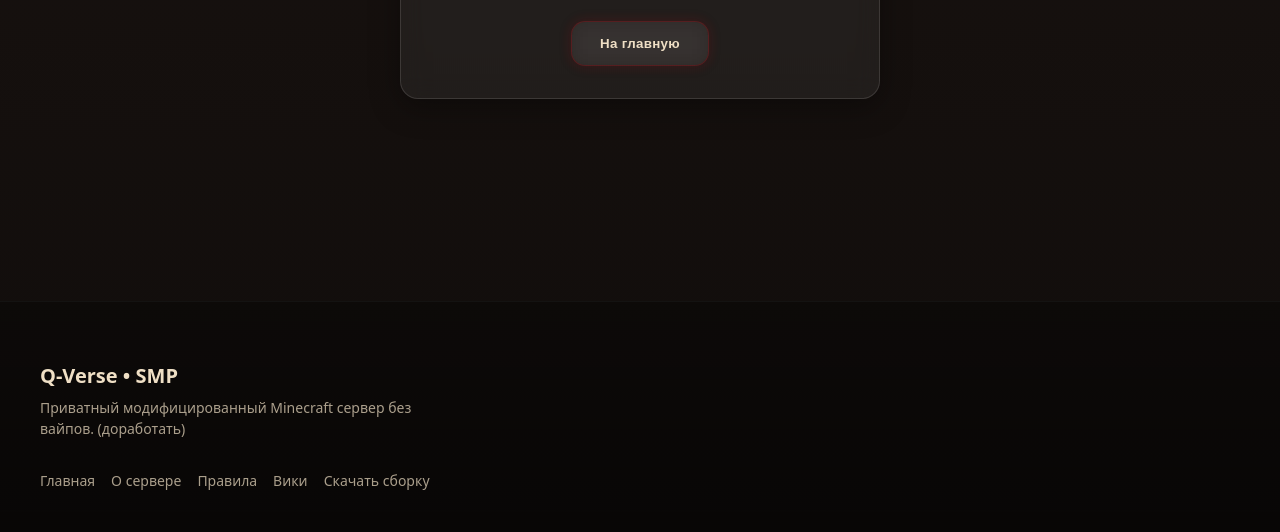
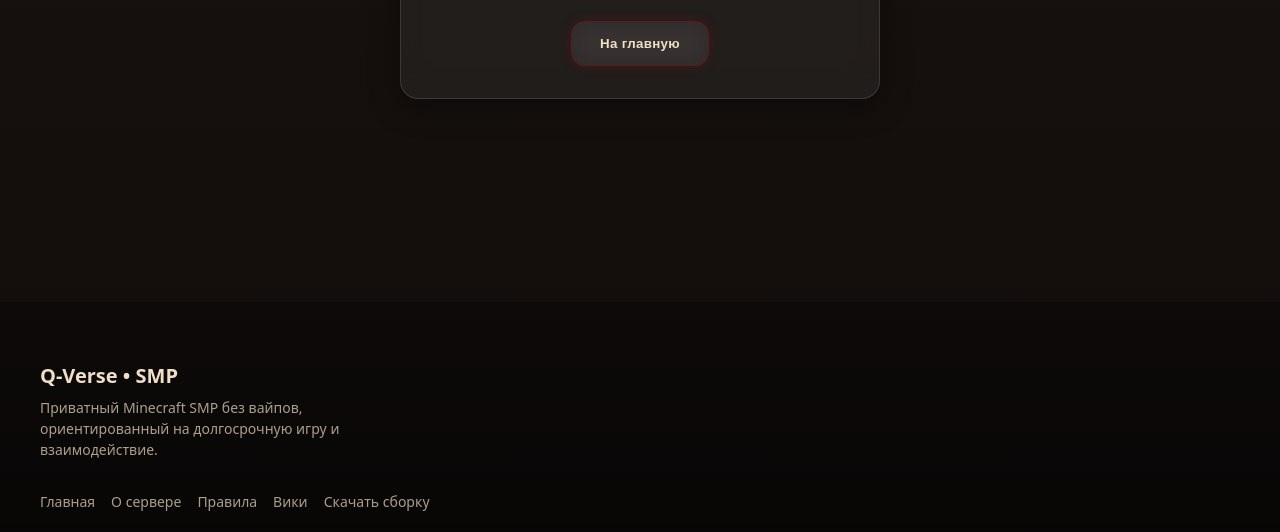
Before and after one commit to QVerseInstitute/q-verse, a plain HTML site: page 404.html in a window 1280 px wide. Shown: the part 619-1151 px from the top of the page. Drawn offline with Linux system fonts and the light colour scheme.

Commit message:
[UI] Fixed footer on page 404...

```diff
--- a/404.html
+++ b/404.html
@@ -63,7 +63,8 @@
         <div class="footer-brand">
             <div class="footer-title">Q-Verse • SMP</div>
             <div class="footer-desc">
-                Приватный модифицированный Minecraft сервер без вайпов. (доработать)
+                Приватный Minecraft SMP без вайпов, <br>
+                ориентированный на долгосрочную игру и взаимодействие.
             </div>
         </div>
 
```
